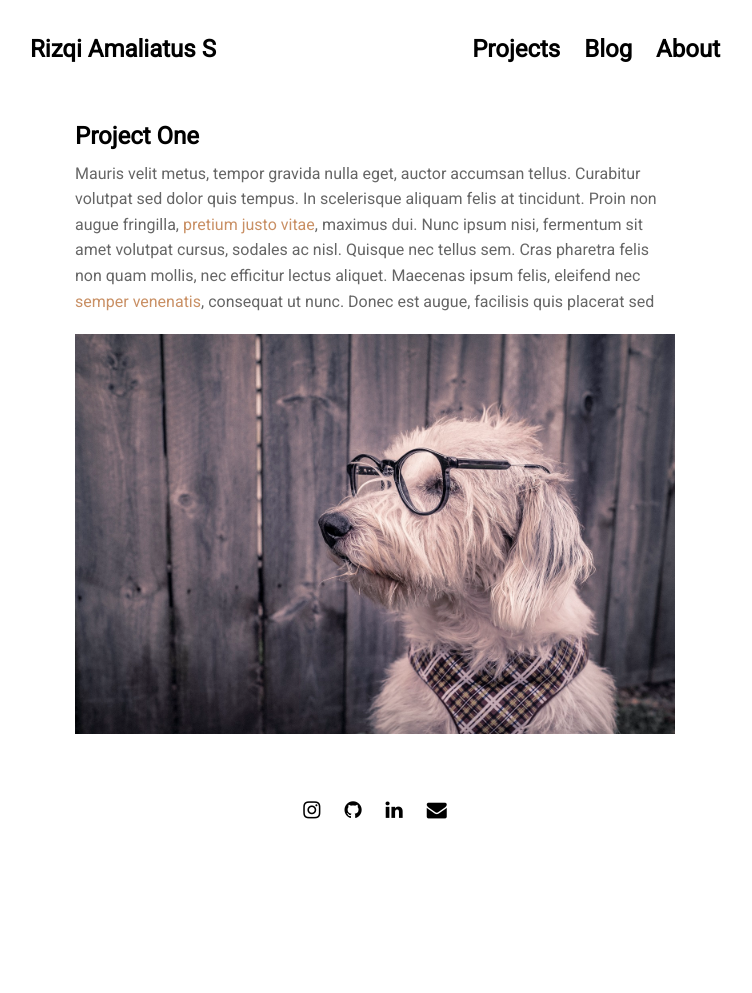
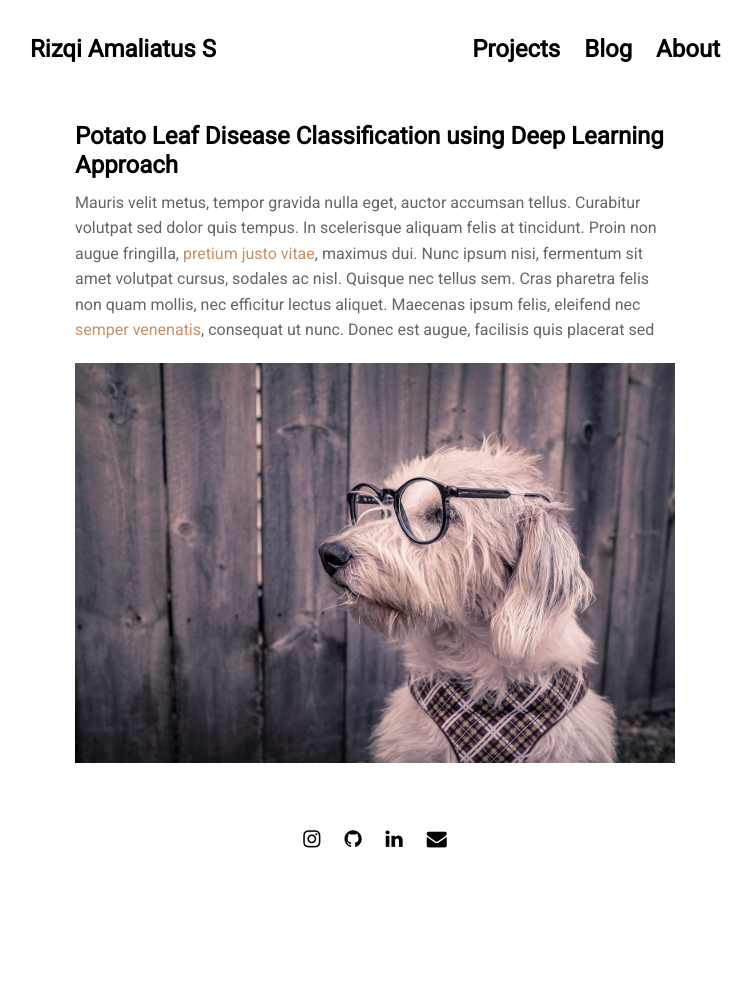
Before and after one commit to rizqiamaliatuss/rizqiamaliatuss.github.io, a Jekyll site: the page built from projects/proj-1.md, in a window 1280 px wide. Shown: the whole page, without its empty margins (265-1017 px from the left). Built offline with Jekyll 4.4.1, drawn with Linux system fonts in a browser that asks for light colours; nearby versions of some CDN libraries; before the commit the page ends 964 px from its top, so only the background shows below that.

Commit message:
change tittle of project 1

```diff
--- a/projects/proj-1.md
+++ b/projects/proj-1.md
@@ -1,6 +1,6 @@
 ---
 layout: post
-title: 'Project One'
+title: 'Potato Leaf Disease Classification using Deep Learning Approach'
 ---
 Mauris velit metus, tempor gravida nulla eget, auctor accumsan tellus. Curabitur volutpat sed dolor quis tempus. In scelerisque aliquam felis at tincidunt. Proin non augue fringilla, [pretium justo vitae](#), maximus dui. Nunc ipsum nisi, fermentum sit amet volutpat cursus, sodales ac nisl. Quisque nec tellus sem. Cras pharetra felis non quam mollis, nec efficitur lectus aliquet. Maecenas ipsum felis, eleifend nec [semper venenatis](#), consequat ut nunc. Donec est augue, facilisis quis placerat sed
 
```
